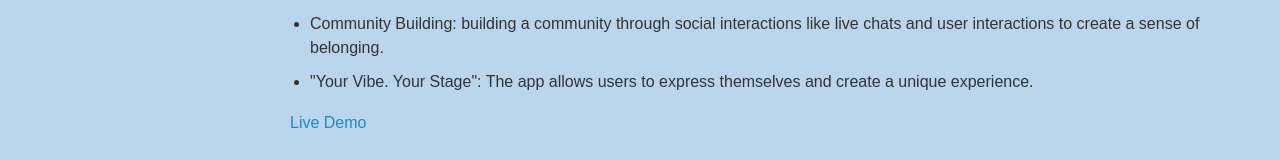
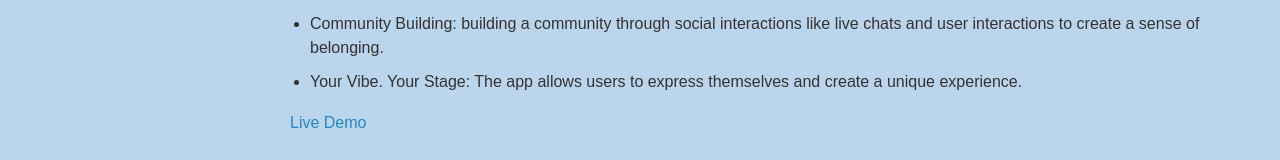
Before and after one commit to Patrick-250/portfolio, a React (Vite) app: page /projects in a window 1280 px wide. Shown: the part 901-1061 px from the top of the page. Built offline with nearby package versions, Linux system fonts and the light colour scheme.

Commit message:
Update Projects.jsx

```diff
--- a/src/Components/Projects/Projects.jsx
+++ b/src/Components/Projects/Projects.jsx
@@ -39,7 +39,7 @@ const Projects = () => (
   <li>Music and Movie Sharing: Users can share music and movies, and allow others to listen or watch along.</li>
   <li>Real-Time Chat: A feature for users to chat in real time.</li>
   <li>Community Building: building a community through social interactions like live chats and user interactions to create a sense of belonging.</li>
-  <li>"Your Vibe. Your Stage": The app allows users to express themselves and create a unique experience.</li>
+  <li>Your Vibe. Your Stage: The app allows users to express themselves and create a unique experience.</li>
 </ul>
 
       <a href="https://example.com" onClick={(e) => { e.preventDefault(); alert('Unfortunately a third party that was hosting this app has stopped giving me free tier, looking for alternative free hosting services '); }}> Live Demo </a>
```
